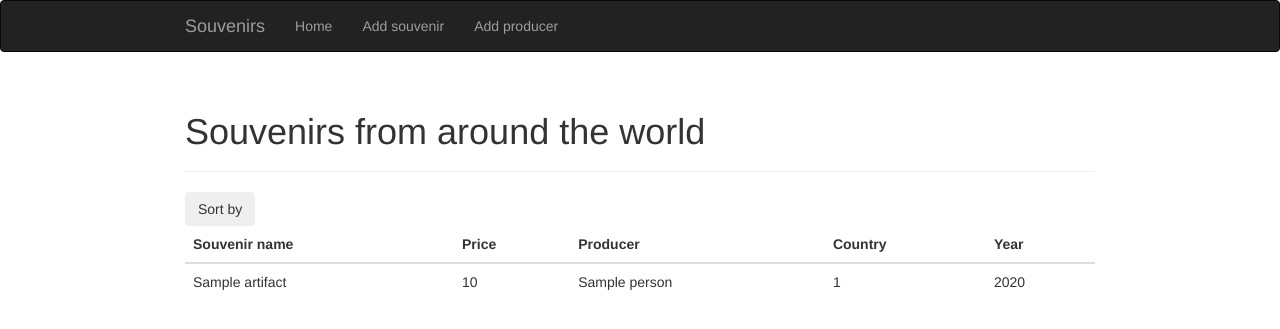
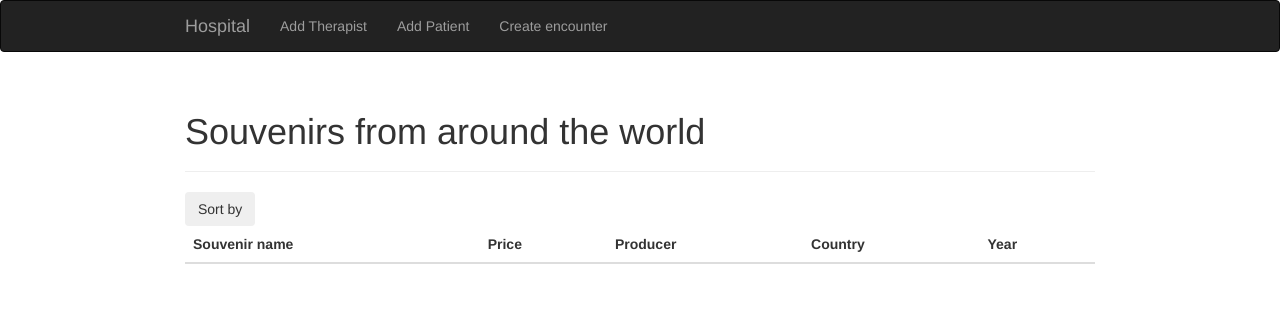
Before and after one commit to MaxKavun/souvenirs-app, a Flask app: page / in a window 1280 px wide. Shown: the top 329 px of the page. Run offline with Flask 2, Linux system fonts and the light colour scheme; tables that the repository leaves empty or names only in its code hold one stand-in row (values such as "Sample post"); lists and menus that the app fills with data are empty; some libraries are stand-ins or nearby versions.

Commit message:
Update templates

```diff
--- a/rds.py
+++ b/database.py
@@ -31,23 +31,29 @@ class CreateEnvironment():
             self.dbCursor.execute(f"USE {self.databaseName}")
             queryTherapists = "CREATE TABLE therapists (\
                 ID int PRIMARY KEY AUTO_INCREMENT,\
-                Name varchar(255),\
-                Price int,\
-                YearOfMade int,\
-                OwnerID int,\
-                FOREIGN KEY (OwnerID) REFERENCES persons (ID)\
+                FirstName varchar(255),\
+                LastName varchar(255),\
+                Speciality varchar(255),\
+                Shift varchar(255)\
             )"
             self.dbCursor.execute(queryTherapists)
             queryPatients = "CREATE TABLE patients (\
                 ID int PRIMARY KEY AUTO_INCREMENT,\
-                Name varchar(255),\
-                Country varchar(255)\
+                FirstName varchar(255),\
+                LastName varchar(255),\
+                Street varchar(255),\
+                TherapistID int,\
+                FOREIGN KEY (TherapistID) REFERENCES therapists (ID)\
             )"
             self.dbCursor.execute(queryPatients)
             queryVisits = "CREATE TABLE visits (\
                 ID int PRIMARY KEY AUTO_INCREMENT,\
-                Name varchar(255),\
-                Country varchar(255)\
+                Date DATE,\
+                Reason varchar(255),\
+                PatientID int,\
+                TherapistID int,\
+                FOREIGN KEY (PatientID) REFERENCES patients (ID),\
+                FOREIGN KEY (TherapistID) REFERENCES therapists (ID)\
             )"
             self.dbCursor.execute(queryVisits)
         except:
@@ -68,9 +74,10 @@ class GetInformationFromDB():
                 FROM artifacts as art\
                 JOIN persons as ps ON ps.ID = art.OwnerID\
                 WHERE 1=1"
-        self.dbCursor.execute(query)
-        data = self.dbCursor.fetchall()
+        #self.dbCursor.execute(query)
+        #data = self.dbCursor.fetchall()
         self.dbCon.close()
+        data = []
         return data
 
     def requestProducers(self):
--- a/main.py
+++ b/main.py
@@ -10,17 +10,17 @@ from additem import AddItem as AddItemForm
 from addproducer import AddProducer as AddProducerForm
 from sort import SortData as SortDataForm
 #from dynamodb import Artifacts
-import rds
+import database
 
 app = Flask(__name__)
 app.config['SECRET_KEY'] = "my secret key"
 databaseName = 'hospital'
-rdsEnvironment = rds.CreateEnvironment(databaseName)
+rdsEnvironment = database.CreateEnvironment(databaseName)
 bootstrapTemp = Bootstrap(app)
 @app.route('/', methods=['GET','POST'])
 def index():
     sortForm = SortDataForm()
-    rdsGetInfo = rds.GetInformationFromDB(databaseName)
+    rdsGetInfo = database.GetInformationFromDB(databaseName)
     rdsData = rdsGetInfo.requestInformation()
     if sortForm.validate_on_submit():
         nameOfSouvenir = sortForm.souvenir.data
@@ -55,7 +55,7 @@ def index():
             rdsData = tmpRdsData
             flash(radioBtn)
         if radioBtn == "Delete producer" and len(producer) > 0:
-            rdsRemove = rds.DeleteInfo(databaseName)
+            rdsRemove = database.DeleteInfo(databaseName)
             rdsRemove.removeProducer(producer)
             flash("Producer with souvenirs was deleted")
             return redirect(url_for('index'))
@@ -63,7 +63,7 @@ def index():
 
 @app.route('/add/souvenir', methods=['GET','POST'])
 def user():
-    rdsGetInfo = rds.GetInformationFromDB(databaseName)
+    rdsGetInfo = database.GetInformationFromDB(databaseName)
     rdsGetInfoProducers = rdsGetInfo.requestProducers()
     addItem = AddItemForm(rdsGetInfoProducers)
     if addItem.validate_on_submit():
@@ -71,7 +71,7 @@ def user():
         souvenirPrice = addItem.price.data
         souvenirYear = addItem.year.data
         souvenirProducer = addItem.madeIn.data
-        rdsAddSouvenir = rds.AddNewInformationToDB(databaseName)
+        rdsAddSouvenir = database.AddNewInformationToDB(databaseName)
         rdsAddSouvenir.addSouvenir(souvenirName,souvenirPrice,souvenirYear,souvenirProducer)
 
         return redirect(url_for('user'))
@@ -83,7 +83,7 @@ def producer():
     if addProducer.validate_on_submit():
         nameProducer = addProducer.name.data
         countryProducer = addProducer.country.data
-        rdsAddProducer = rds.AddNewInformationToDB(databaseName)
+        rdsAddProducer = database.AddNewInformationToDB(databaseName)
         rdsAddProducer.addPerson(nameProducer,countryProducer)
 
     return render_template('add_producer.html', form=addProducer)
--- a/templates/base.html
+++ b/templates/base.html
@@ -1,5 +1,5 @@
 {% extends 'bootstrap/base.html' %}
-{% block title %}Gallery{% endblock %}
+{% block title %}Hospital{% endblock %}
 {% block head %}
 {{ super() }}
 <style type="text/css">
@@ -8,10 +8,6 @@
         .center-block();
 }
 </style>
-<link rel="shortcut icon" href="{{ url_for('static', filename='favicon.ico') }}"
-type="image/x-icon">
-<link rel="icon" href="{{ url_for('static', filename='favicon.ico') }}"
-type="image/x-icon">
 {% endblock %}
 {% block navbar %}
 <div class="navbar navbar-inverse" role="navigation"> <div class="container">
@@ -20,11 +16,11 @@ type="image/x-icon">
     data-toggle="collapse" data-target=".navbar-collapse"> <span class="sr-only">Toggle navigation</span> <span class="icon-bar"></span>
     <span class="icon-bar"></span>
     <span class="icon-bar"></span> </button>
-    <a class="navbar-brand" href="/">Souvenirs</a> </div>
+    <a class="navbar-brand" href="/">Hospital</a> </div>
     <div class="navbar-collapse collapse"> <ul class="nav navbar-nav">
-    <li><a href="{{ url_for('index') }}">Home</a></li>
-    <li><a href="{{ url_for('user') }}">Add souvenir</a></li>
-    <li><a href="{{ url_for('producer') }}">Add producer</a></li> </ul>
+    <li><a href="{{ url_for('user') }}">Add Therapist</a></li>
+    <li><a href="{{ url_for('producer') }}">Add Patient</a></li>
+    <li><a href="{{ url_for('producer') }}">Create encounter</a></li> </ul>
     </div>
     </div>
 </div>
--- a/templates/index.html
+++ b/templates/index.html
@@ -1,5 +1,5 @@
 {% extends 'base.html' %}
-{% block title %}Souvenirs{% endblock %}
+{% block title %}Hospital{% endblock %}
 
 {% block page_content %}
 <div class="page-header">
```
